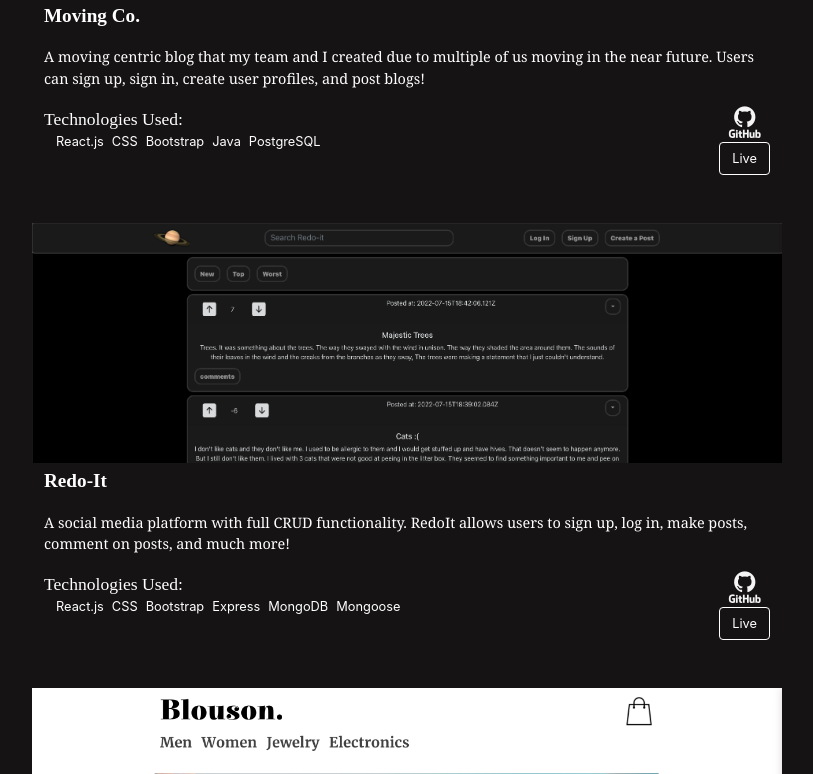
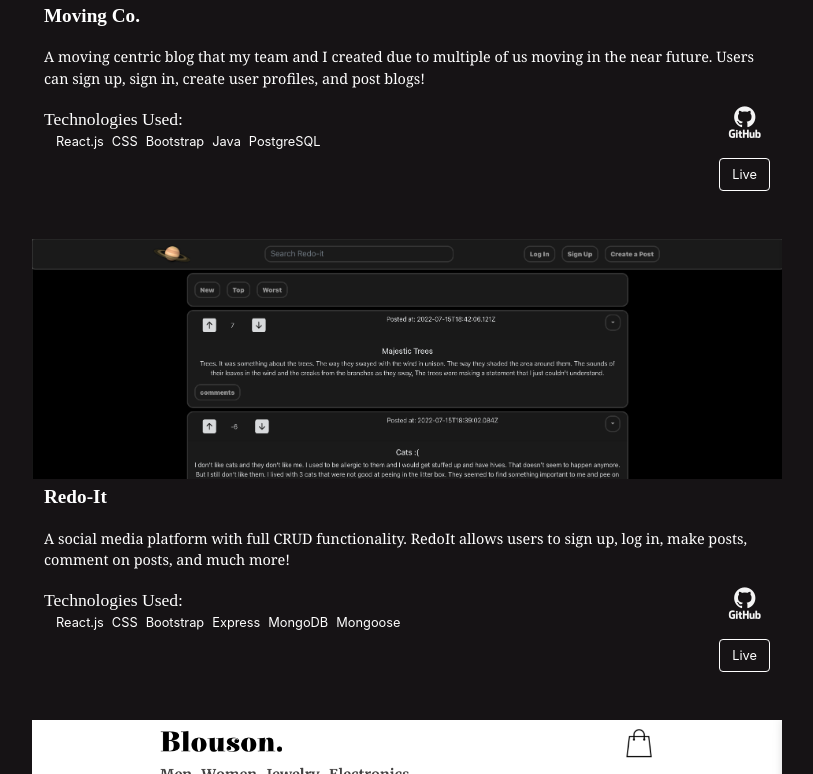
Before and after one commit to JuliansRecent/portfolio-v2, a React (Create React App) app: page / in a window 1280 px wide. Shown: the part 2566-3340 px from the top of the page, without its empty margins (233-1046 px from the left). Built offline with nearby package versions, Linux system fonts and the light colour scheme.

Commit message:
Change submit button sizing.

```diff
--- a/src/Components/ContactPage/ContactPage.css
+++ b/src/Components/ContactPage/ContactPage.css
@@ -42,3 +42,10 @@ textarea {
     font-size: 2rem;
     font-family: 'Times New Roman', Times, serif;
 }
+
+
+
+.submit-btn {
+    text-align: center;
+    width: 20%;
+}
--- a/src/Components/ContactPage/ContactPage.js
+++ b/src/Components/ContactPage/ContactPage.js
@@ -21,7 +21,7 @@ function ContactPage(props) {
 					field='message'
 					errors={state.errors}
 				/>
-				<button type='submit' disabled={state.submitting} className='btn'>
+				<button type='submit' disabled={state.submitting} className='btn submit-btn'>
 					Submit
 				</button>
 			</form>
--- a/src/Components/WorksPage/WorksPage.css
+++ b/src/Components/WorksPage/WorksPage.css
@@ -107,3 +107,7 @@ a:hover {
     cursor: pointer;
     color: rgb(174, 174, 174) !important;
 }
+
+.project-links {
+    gap: 1rem;
+}
```
